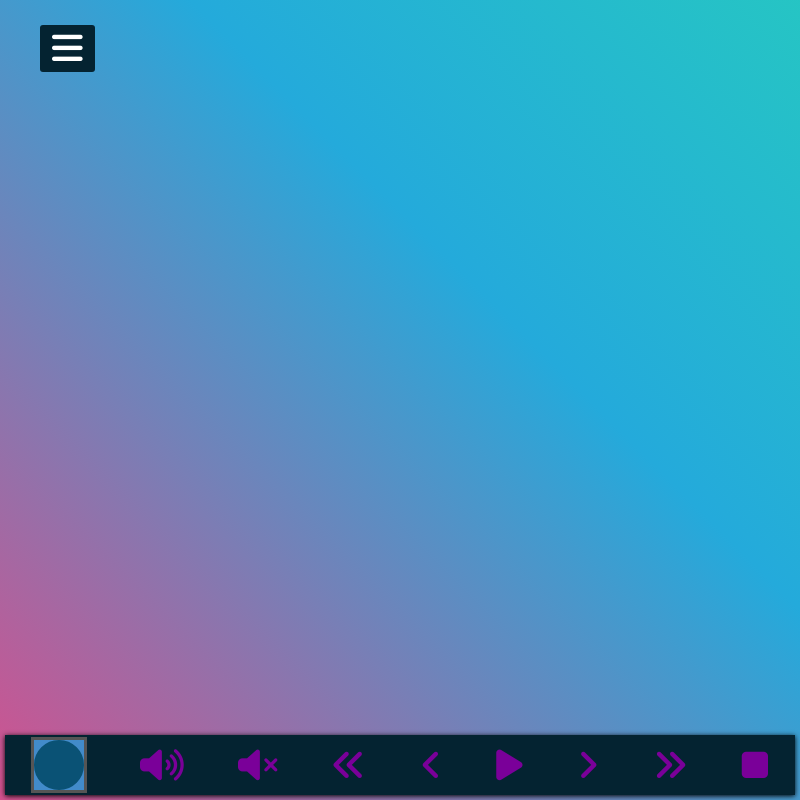
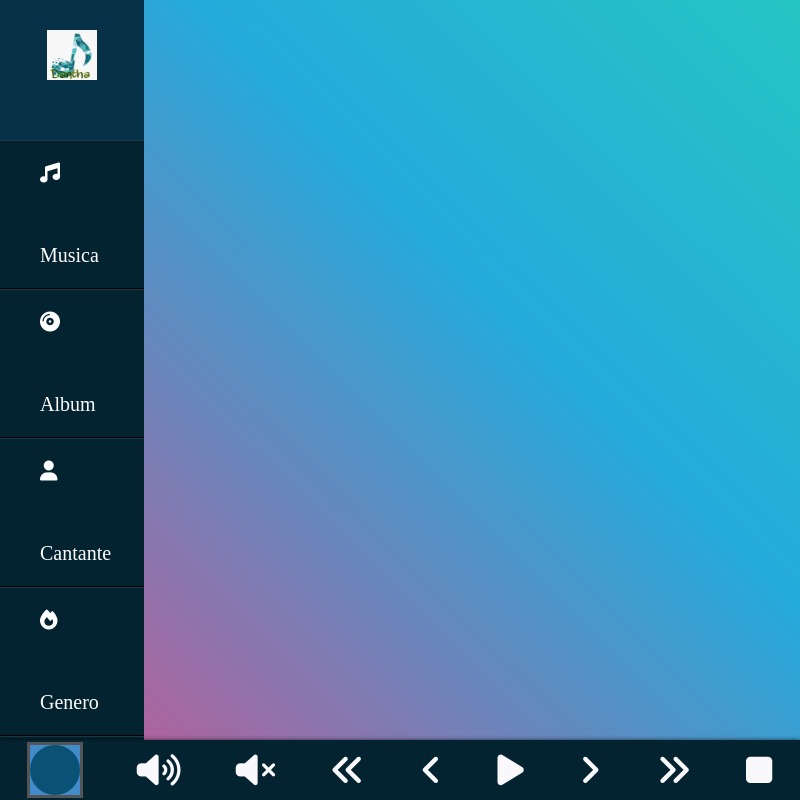
Before and after one commit to bertrandacia19/appmusica, an Electron app: page index.html in a window 800 px wide. Drawn offline with Linux system fonts and the light colour scheme.

Commit message:
arregle cosas

```diff
--- a/index.html
+++ b/index.html
@@ -13,10 +13,7 @@
       <div class="wrapper">
     <input type="checkbox" id="check">
     <input type="checkbox" id="check">
-    <label for="check">
-      <i class="fas fa-bars" id="btn"></i>
-      <i class="fas fa-times" id="cancel"></i>
-    </label>
+
 
 
       <div class="sidebar">
@@ -28,7 +25,7 @@
         <li><a href="#"><i class="fas fa-user"></i>Cantante</a></li>
         <li><a href="#"><i class="fas fa-fire"></i>Genero</a></li>
         <li><a href="#"><i class="fas fa-folder-plus"></i>Crear Playlist</a></li>
-        <li><a href="#"><i class="fas fa-download"></i>Descargar</a></li>
+
 
         </ul>
       </div>
@@ -45,9 +42,9 @@
 
       <menu>
 
-        <form class="cuadro" >
+        <div class="cuadro" >
           <div class="caja"></div>
-      </form>
+        </div>
         <li><a href="#"><i class="fas fa-volume-up"></i></a></li>
         <li><a href="#"><i class="fas fa-volume-mute"></i></a></li>
         <li><a href="#"><i class="fas fa-angle-double-left"></i></a></li>
--- a/main.css
+++ b/main.css
@@ -6,7 +6,7 @@ body, html{
 }
 
 img{
-    padding: 20px;
+    padding: 30px;
     width: 50px;
     height:50px;
     align-items: center;
@@ -38,16 +38,14 @@ img{
 
 .sidebar{
    position: fixed;
-   left: -250px;
-   width: 250px;
+   width: 18%;
    height: 100%;
    background: #042331;
-   transition: all .5s ease;
-   z-index: 999;
+
 }
 
 .sidebar header{
-    font-size: 22px;
+    font-size: 100spx;
     color: white;
     text-align: center;
     line-height: 70px;
@@ -56,10 +54,16 @@ img{
     align-items: center;
 }
 
+a{
+    text-align: left;
+    text-size-adjust: 50% ;
+}
+
 .sidebar ul a{
     display: block;
     height: 100%;
     width: 100%;
+    align-items: center;
     line-height: 65px;
     font-size: 20px;
     color: white;
@@ -72,10 +76,13 @@ img{
 
 ul li:hover a{
     padding-left: 60px;
+    bottom: 4000px;
 }
 
 .sidebar ul a i{
     margin-right: 16px;
+    width: 40px;
+    height: 60px;
 }
 
 #check{
@@ -83,31 +90,6 @@ ul li:hover a{
 
 }
 
-label #btn, label #cancel{
-    position: absolute;
-    cursor: pointer;
-    background: #042331;
-}
-
-label #btn{
-    left: 40px;
-    top: 25px;
-    font-size: 35px;
-    color: white;
-    border-radius: 3px;
-    padding: 6px 12px;
-    transition: all .5s;
-}
-
-label #cancel{
-    z-index: 1111;
-    left: -195px;
-    top: 17px;
-    font-size: 30px;
-    color: #0a5275;
-    padding: 4px 9px;
-    transition: all .5s ease;
-}
 
 #check:checked ~ .sidebar{
     left: 0;
@@ -136,18 +118,20 @@ section{
 menu {
       padding: 0;
       margin: 0;
+      width: 100%;
       height: 60px;
       background-color: #042331;
       box-shadow: 0 1px 5px #000;
       display: flex;
       position: fixed;
       bottom: 0;
-      left: 0;
+      left: 0%;
       right: 0;
       margin-top: 0;
-      margin: 5px;
+      margin: 0px;
       justify-content: space-around;
       align-items: center;
+
   }
   menu a {
       text-decoration: none;
@@ -161,7 +145,6 @@ menu {
     margin: 0px;
     justify-content: center;
     font-size: 5px;
-      z-index: 99;
       position: fixed;
       left: -250px;
       width: 250px;
@@ -183,10 +166,10 @@ menu {
 
   menu li i{
     width: 0.5 px;
-    left: 5px;
-    top: 5px;
+    left: 0px;
+    top: 0px;
     font-size: 35px;
-    color: rgb(122, 0, 153);
+    color: rgb(249, 248, 250);
     border-radius: 3px;
     padding: 0;
     transition: all .5s;
```
